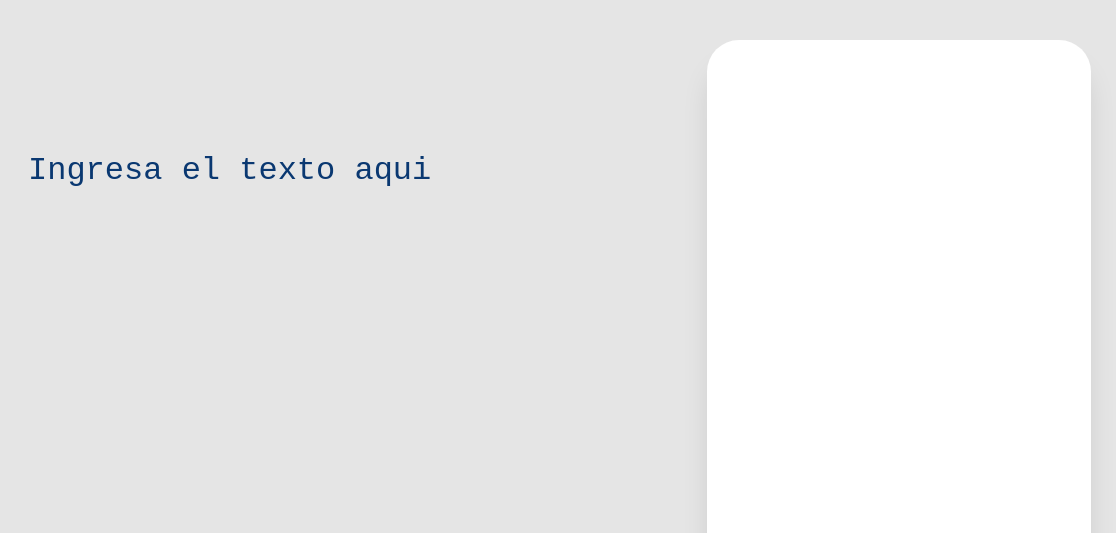
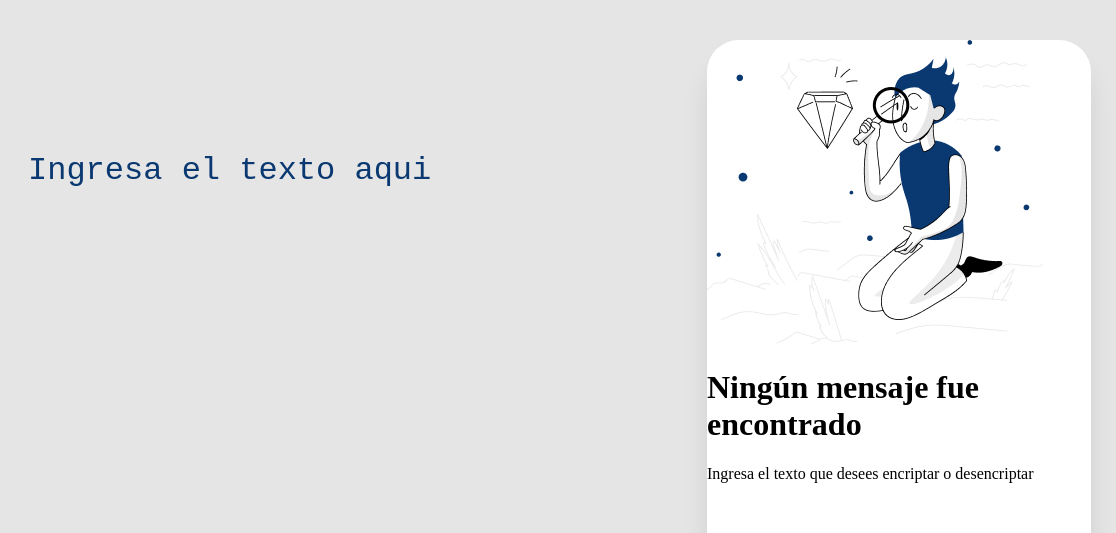
Before and after one commit to ElierRosales/encriptador-ONE, a plain HTML site: page index.html in a window 1280 px wide. Shown: the top 533 px of the page, 164-1280 px from the left. Drawn offline with Linux system fonts and the light colour scheme; files whose address does not match are found by name.

Commit message:
Update index.html

```diff
--- a/index.html
+++ b/index.html
@@ -44,6 +44,7 @@
     		</div>
     	</div>
 	</div>
+	<script type="module" src="script.js"></script>
 
 </body>
 </html>
```
